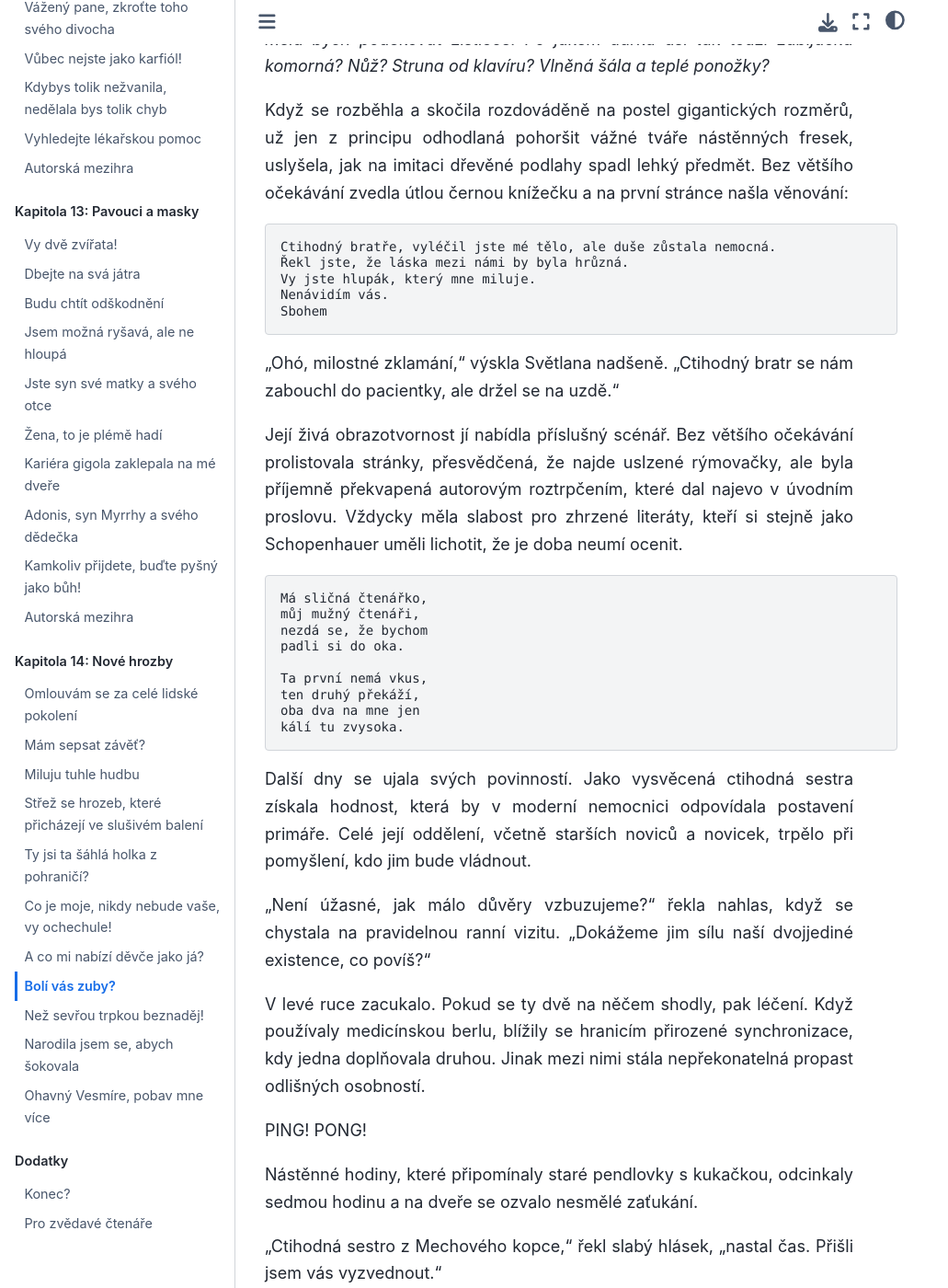
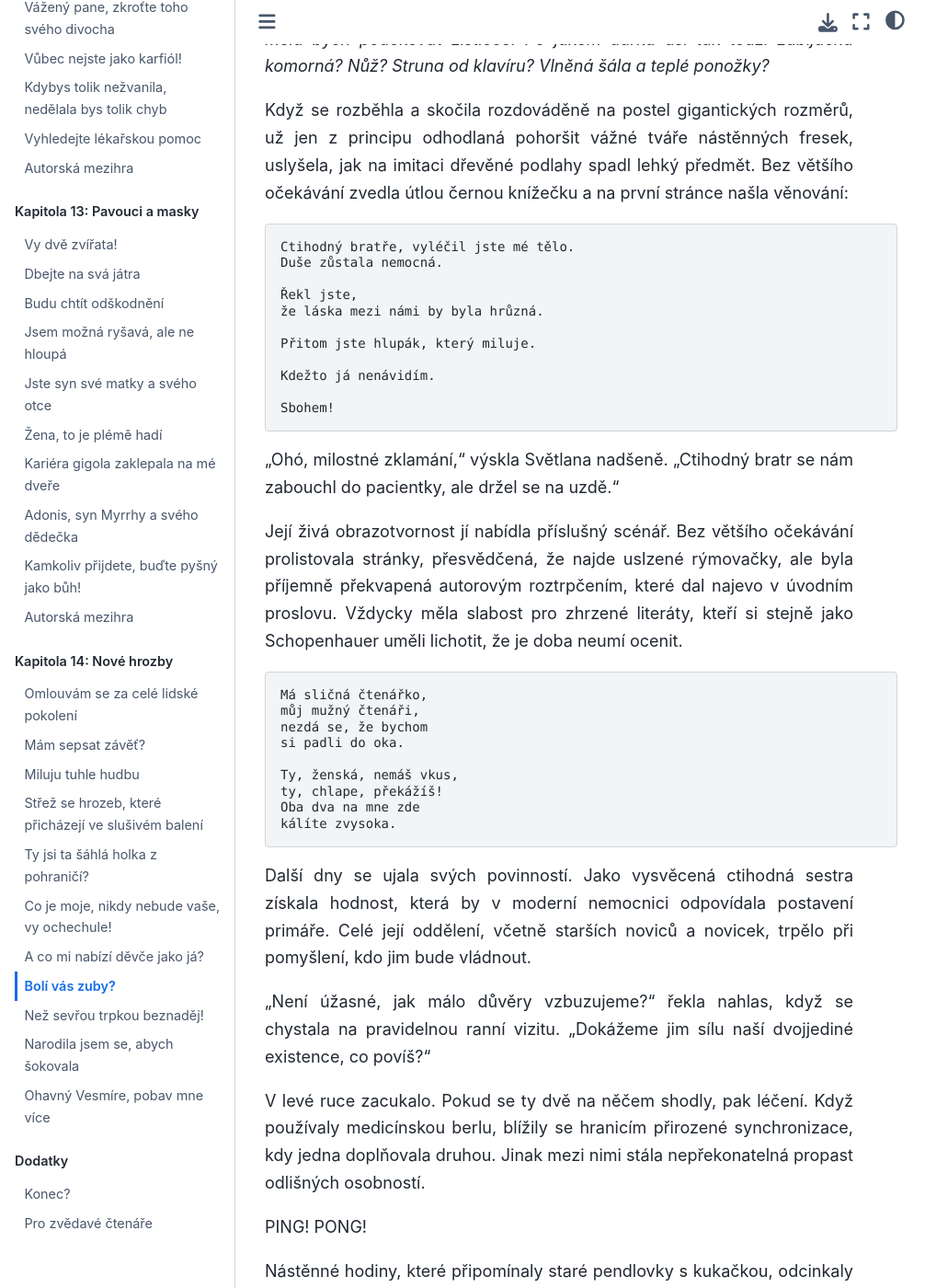
Before and after one commit to hanpari/sest-spolecniku, a Sphinx documentation site: the page built from source/sest_spolecniku/014-nove-hrozby/08.md, in a window 1280 px wide and 1400 px high, scrolled down 2686 px. Shown: the whole window at 92% size, without its empty margins (0-1031 px from the left). Built offline with Sphinx 7.4.7 and the Sphinx Book theme 1.1.4, drawn with Linux system fonts in a browser that asks for light colours.

Commit message:
Update 08.md

```diff
--- a/source/sest_spolecniku/014-nove-hrozby/08.md
+++ b/source/sest_spolecniku/014-nove-hrozby/08.md
@@ -52,11 +52,17 @@ Zamilovaně se rozhlédla kolem, odhodlaná bojovat zuby nehty, aby si udržela
 
 Když se rozběhla a skočila rozdováděně na postel gigantických rozměrů, už jen z principu odhodlaná pohoršit vážné tváře nástěnných fresek, uslyšela, jak na imitaci dřevěné podlahy spadl lehký předmět. Bez většího očekávání zvedla útlou černou knížečku a na první stránce našla věnování:
 
-    Ctihodný bratře, vyléčil jste mé tělo, ale duše zůstala nemocná.
-    Řekl jste, že láska mezi námi by byla hrůzná.
-    Vy jste hlupák, který mne miluje.
-    Nenávidím vás.
-    Sbohem
+    Ctihodný bratře, vyléčil jste mé tělo.
+    Duše zůstala nemocná.
+
+    Řekl jste,
+    že láska mezi námi by byla hrůzná.
+
+    Přitom jste hlupák, který miluje.
+
+    Kdežto já nenávidím.
+
+    Sbohem!
 
 "Ohó, milostné zklamání," výskla Světlana nadšeně. "Ctihodný bratr se nám zabouchl do pacientky, ale držel se na uzdě."
 
@@ -65,12 +71,12 @@ Její živá obrazotvornost jí nabídla příslušný scénář. Bez většího
     Má sličná čtenářko,
     můj mužný čtenáři,
     nezdá se, že bychom
-    padli si do oka.
+    si padli do oka.
 
-    Ta první nemá vkus,
-    ten druhý překáží,
-    oba dva na mne jen
-    kálí tu zvysoka.
+    Ty, ženská, nemáš vkus,
+    ty, chlape, překážíš!
+    Oba dva na mne zde
+    kálíte zvysoka.
 
 
 Další dny se ujala svých povinností. Jako vysvěcená ctihodná sestra získala hodnost, která by v moderní nemocnici odpovídala postavení primáře. Celé její oddělení, včetně starších noviců a novicek, trpělo při pomyšlení, kdo jim bude vládnout.
```
